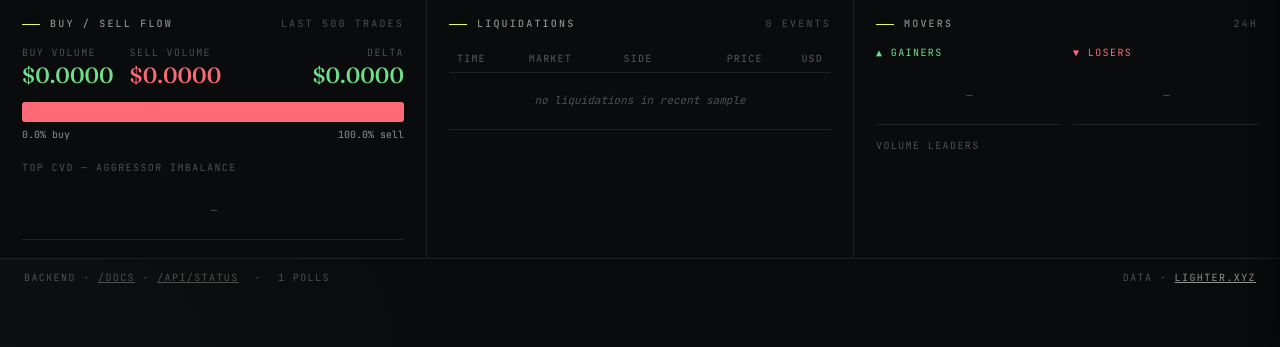
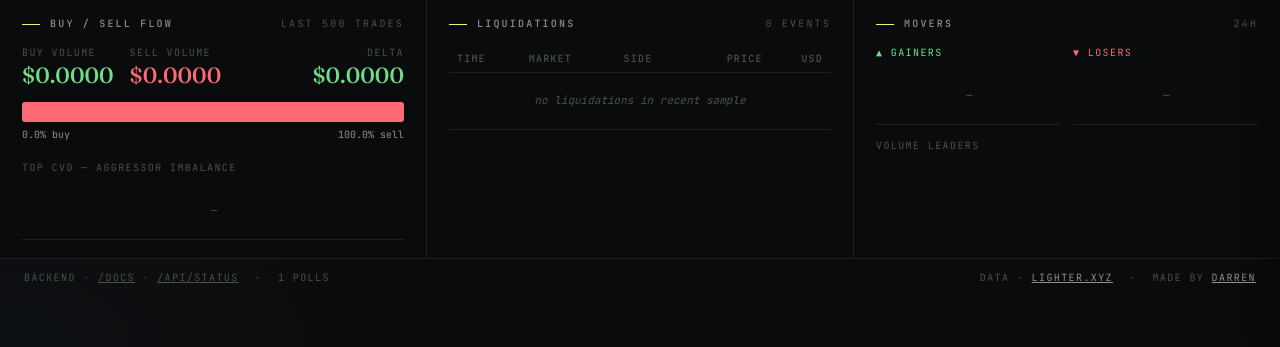
Before and after one commit to Darrennen/LighterDash, a FastAPI app: page / in a window 1280 px wide. Shown: the part 453-800 px from the top of the page. Run offline with FastAPI, Linux system fonts and the light colour scheme; data that the repository does not hold is empty.

Commit message:
add 'made by Darren' credit to all page footers
Co-Authored-By: Claude Sonnet 4.6 <noreply@anthropic.com>

```diff
--- a/templates/explorer.html
+++ b/templates/explorer.html
@@ -289,6 +289,8 @@
   <span>backend · <a href="/docs" target="_blank">/docs</a></span>
   <span style="color:var(--ink-faint)">·</span>
   <span>data via mainnet.zklighter.elliot.ai public API</span>
+  <span style="color:var(--ink-faint)">·</span>
+  <span>made by <a href="https://x.com/Darrenyap488378" target="_blank" style="color:var(--ink-dim)">Darren</a></span>
 </footer>
 
 <script type="module" src="/static/explorer.js"></script>
--- a/templates/index.html
+++ b/templates/index.html
@@ -213,6 +213,8 @@
   <span id="tickCount">0 polls</span>
   <div class="spacer"></div>
   <span>data · <a href="https://lighter.xyz" target="_blank" style="color:var(--ink-dim)">lighter.xyz</a></span>
+  <span style="color:var(--ink-faint)">·</span>
+  <span>made by <a href="https://x.com/Darrenyap488378" target="_blank" style="color:var(--ink-dim)">Darren</a></span>
 </footer>
 
 <script type="module" src="/static/app.js"></script>
--- a/templates/lit.html
+++ b/templates/lit.html
@@ -431,6 +431,8 @@
   <span id="tickCount">0 polls</span>
   <div class="spacer"></div>
   <span>LIT perp #120 · LIT/USDC spot #2049</span>
+  <span style="color:var(--ink-faint)">·</span>
+  <span>made by <a href="https://x.com/Darrenyap488378" target="_blank" style="color:var(--ink-dim)">Darren</a></span>
 </footer>
 
 <script type="module" src="/static/lit.js"></script>
--- a/templates/watchlist.html
+++ b/templates/watchlist.html
@@ -107,6 +107,8 @@
   <span id="statusMsg" style="color:var(--ink-faint)">—</span>
   <div class="spacer"></div>
   <span>data via mainnet.zklighter.elliot.ai public API</span>
+  <span style="color:var(--ink-faint)">·</span>
+  <span>made by <a href="https://x.com/Darrenyap488378" target="_blank" style="color:var(--ink-dim)">Darren</a></span>
 </footer>
 
 <script type="module" src="/static/watchlist.js"></script>
```
